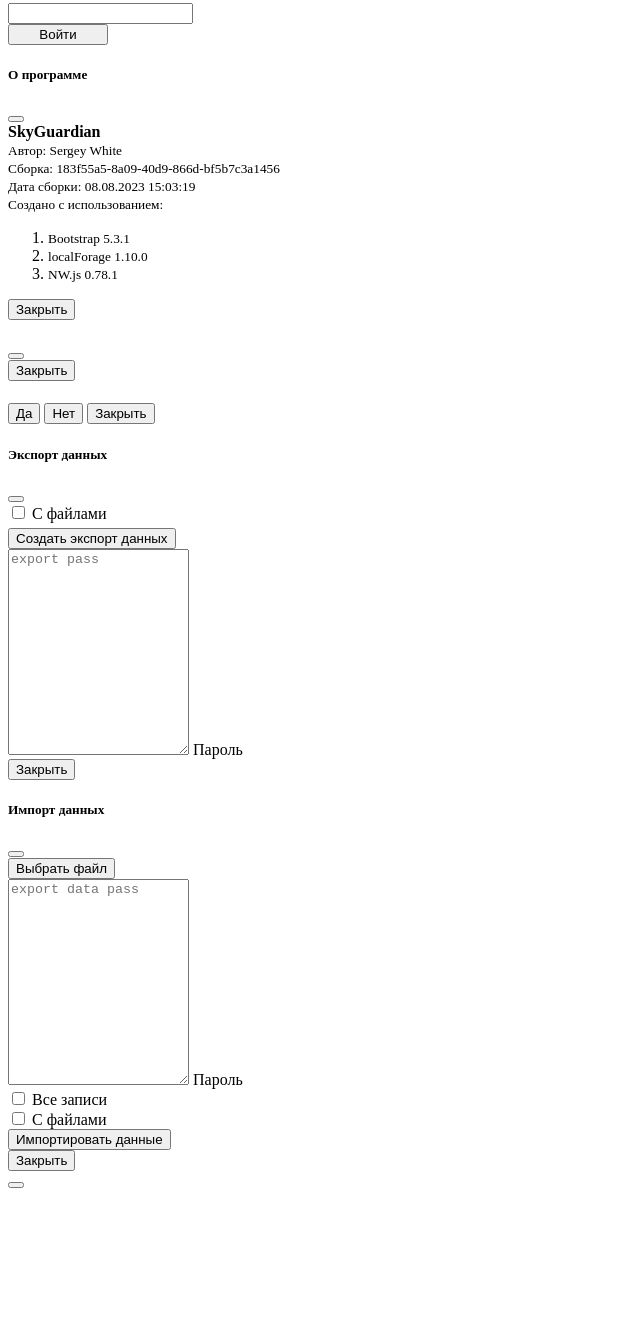
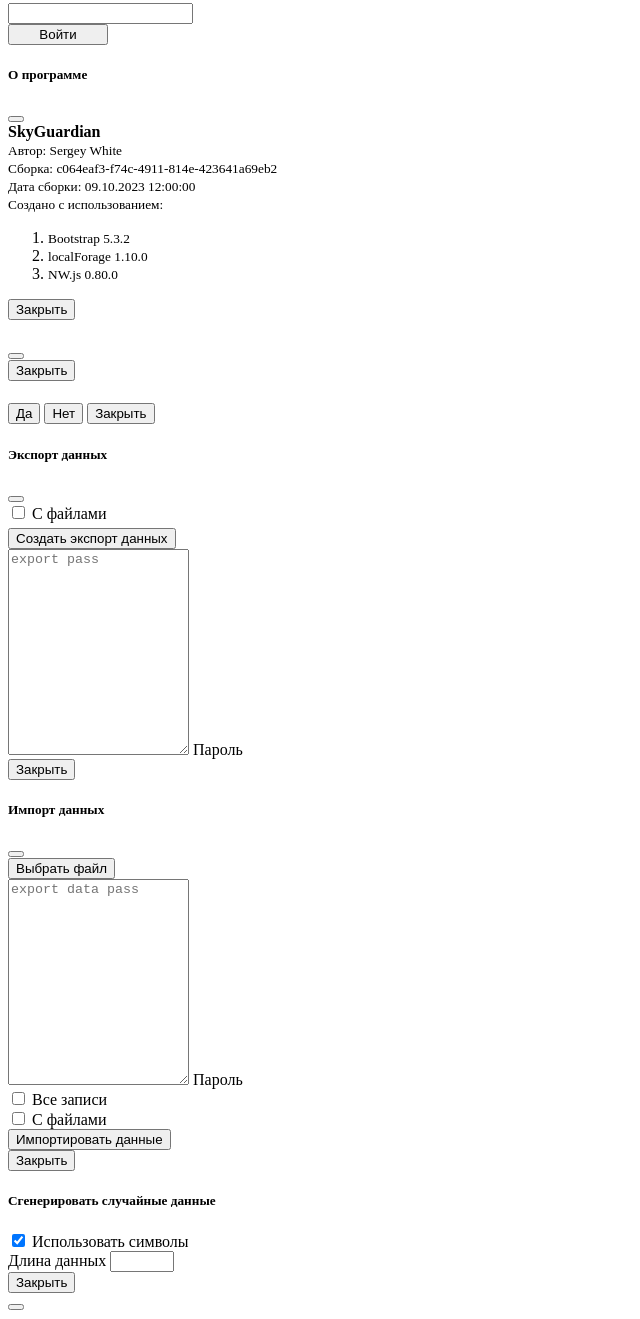
Before and after one commit to Whites-ru/skyguardian, a website: page dist/index.html in a window 1280 px wide. Shown: the part 1816-3135 px from the top of the page, without its empty margins (0-640 px from the left). Before the commit the page ends 3013 px from the top, so only its background shows below. Drawn offline with Linux system fonts and the light colour scheme.

Commit message:
Add Generate data modal & update libs

```diff
--- a/dist/index.html
+++ b/dist/index.html
@@ -6,7 +6,7 @@
 
     <meta charset="utf8" />
 
-    <link rel="stylesheet" href="app_bundle_183f55a5-8a09-40d9-866d-bf5b7c3a1456.css">
+    <link rel="stylesheet" href="app_bundle_c064eaf3-f74c-4911-814e-423641a69eb2.css">
     <link rel="manifest" href="manifest.json">
 
     <meta name="viewport" content="width=device-width, initial-scale=1">
@@ -385,14 +385,14 @@
           <div class="modal-body">
             <div class="d-flex justify-content-center"><b>SkyGuardian</b></div>
             <div class="d-flex justify-content-between"><small class="text-muted">Автор: Sergey White</small></div>
-            <div class="d-flex justify-content-between"><small class="text-muted">Сборка: 183f55a5-8a09-40d9-866d-bf5b7c3a1456</small></div>
-            <div class="d-flex justify-content-between"><small class="text-muted">Дата сборки: 08.08.2023 15:03:19</small></div>
+            <div class="d-flex justify-content-between"><small class="text-muted">Сборка: c064eaf3-f74c-4911-814e-423641a69eb2</small></div>
+            <div class="d-flex justify-content-between"><small class="text-muted">Дата сборки: 09.10.2023 12:00:00</small></div>
             <small class="text-muted">Создано с использованием:</small>
             <div class="d-flex justify-content-between">
               <ol class="list-group-numbered">
-                <li class="text-muted list-group-item"><small class="text-muted">Bootstrap 5.3.1</small></li>
+                <li class="text-muted list-group-item"><small class="text-muted">Bootstrap 5.3.2</small></li>
                 <li class="text-muted list-group-item"><small class="text-muted">localForage 1.10.0</small></li>
-                <li class="text-muted list-group-item"><small class="text-muted">NW.js 0.78.1</small></li>
+                <li class="text-muted list-group-item"><small class="text-muted">NW.js 0.80.0</small></li>
               </ol>
             </div>
           </div>
@@ -513,6 +513,31 @@
         </div>
       </div>
     </div>
+
+    <div id="ui_random_generate" class="modal fade" tabindex="-1" style="z-index: 9999;">
+      <div id="ui_random_generate_div" class="modal-dialog modal-lg modal-dialog-centered">
+        <div class="modal-content">
+          <div class="modal-header">
+            <h5 id="ui_random_generate_title" class="modal-title">Сгенерировать случайные данные</h5>
+          </div>
+          <div id="ui_random_generate_body" class="modal-body">
+            <div class="form-check form-switch">
+              <input class="form-check-input" type="checkbox" role="switch" id="ui_random_generate_is_symb" checked>
+              <label class="form-check-label" for="ui_random_generate_is_symb">Использовать символы</label>
+            </div>
+            <div class="input-group mb-3">
+              <span class="input-group-text" id="ui_random_generate_data_len_span">Длина данных</span>
+              <input id="ui_random_generate_data_len" type="number" class="form-control" aria-describedby="ui_random_generate_data_len_span" min="20" max="400">
+            </div>
+            <span id="ui_random_generate_text" class="text-break"></span>
+          </div>
+          <div class="modal-footer">
+            <button type="button" class="btn btn-secondary" data-bs-dismiss="modal">Закрыть</button>
+          </div>
+        </div>
+      </div>
+    </div>
+
     <!--Modal -->
 
 
@@ -528,6 +553,6 @@
 
     <div id="ui_preload" class="vw-100 vh-100 d-none" style="z-index: 99999;display: block;position: absolute;top: 0;left: 0;right: 0;bottom: 0;"></div>
 
-    <script src="app_bundle_183f55a5-8a09-40d9-866d-bf5b7c3a1456.js"></script>
+    <script src="app_bundle_c064eaf3-f74c-4911-814e-423641a69eb2.js"></script>
   </body>
 </html>
```
Also changed, not shown: dist/sw.js, 4 other files.
